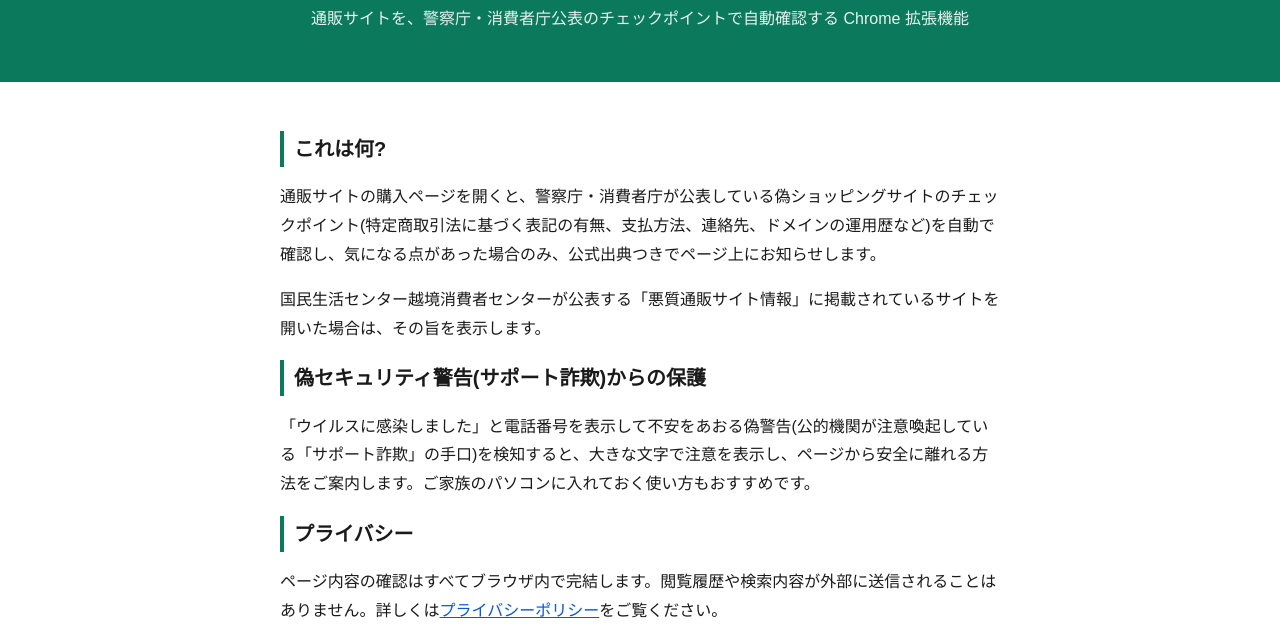
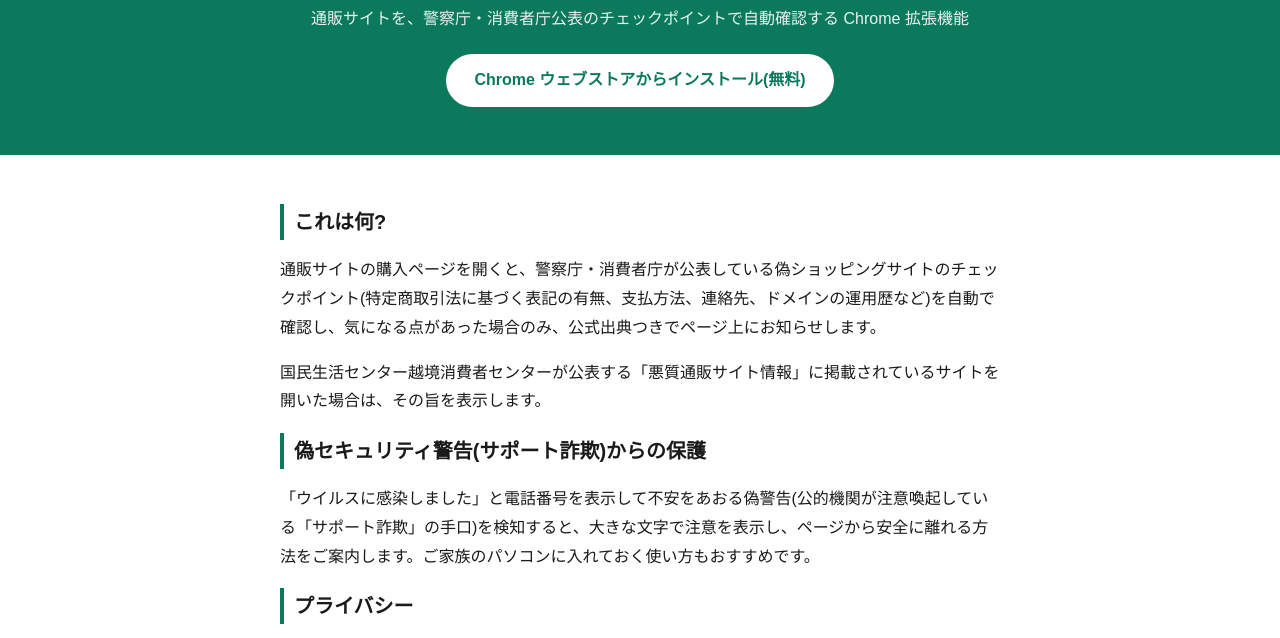
Before and after one commit to 1ee-bruce/net-sagi-checker, a plain HTML site: page index.html in a window 1280 px wide. Shown: the part 101-739 px from the top of the page. Drawn offline with Linux system fonts and the light colour scheme.

Commit message:
ストアへのインストールボタン追加

```diff
--- a/index.html
+++ b/index.html
@@ -9,6 +9,11 @@
   .hero { background: #0b7a5c; color: #fff; padding: 48px 24px; text-align: center; }
   .hero h1 { margin: 0 0 8px; font-size: 28px; }
   .hero p { margin: 0; opacity: .9; }
+  .hero .install {
+    display: inline-block; margin-top: 20px; padding: 12px 28px;
+    background: #fff; color: #0b7a5c; font-weight: 700; font-size: 16px;
+    border-radius: 999px; text-decoration: none;
+  }
   main { max-width: 720px; margin: 0 auto; padding: 32px 24px 64px; }
   h2 { font-size: 20px; border-left: 4px solid #0b7a5c; padding-left: 10px; }
   .note { background: #fdf6df; border: 1px solid #e0b400; border-radius: 8px; padding: 12px 16px; font-size: 14px; }
@@ -20,6 +25,7 @@
 <div class="hero">
   <h1>ネット詐欺あんしんチェッカー</h1>
   <p>通販サイトを、警察庁・消費者庁公表のチェックポイントで自動確認する Chrome 拡張機能</p>
+  <a class="install" href="https://chromewebstore.google.com/detail/%E3%83%8D%E3%83%83%E3%83%88%E8%A9%90%E6%AC%BA%E3%81%82%E3%82%93%E3%81%97%E3%82%93%E3%83%81%E3%82%A7%E3%83%83%E3%82%AB%E3%83%BC/flekkimomcnhejmnojhmpnfmanghbbfn" rel="noopener">Chrome ウェブストアからインストール(無料)</a>
 </div>
 <main>
   <h2>これは何?</h2>
```
